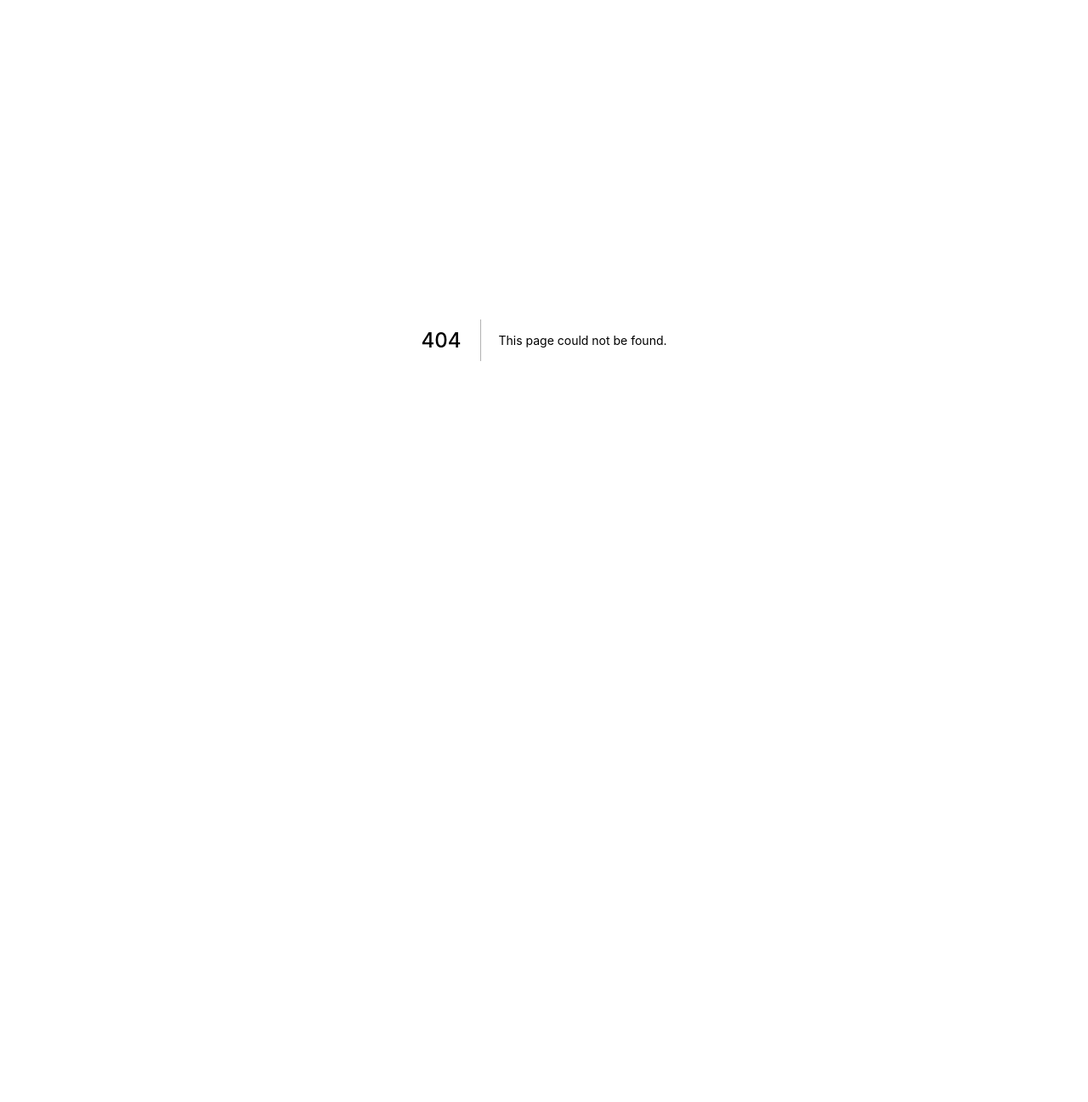
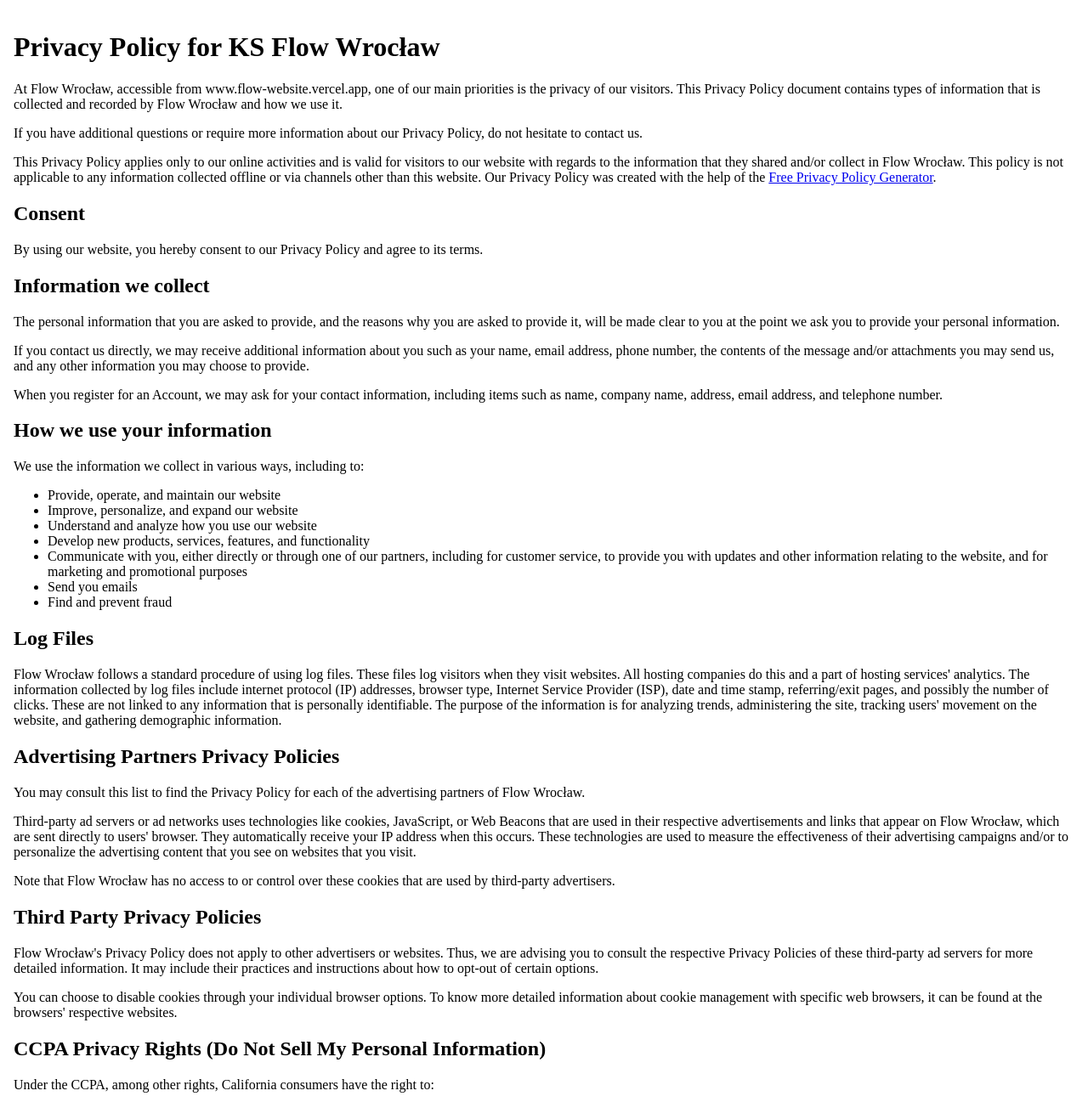
Before and after one commit to pmilanowicz/flow-website, a Next.js app: page /privacy-policy in a window 1280 px wide. Before the commit this address had no page. Shown: the top 1297 px of the page at 85% size. Before the commit the page ends 800 px from the top, so only its background shows below. Built offline with nearby package versions, Linux system fonts and the light colour scheme.

Commit message:
feat: added privacy policy

```diff
--- /dev/null
+++ b/pages/privacy-policy/index.js
@@ -0,0 +1,87 @@
+import { Grid } from "@mui/material";
+
+export default function Home() {
+    return (
+        <Grid container>
+            <Grid item padding={2}>
+                <h1>Privacy Policy for KS Flow Wrocław</h1>
+
+                <p>At Flow Wrocław, accessible from www.flow-website.vercel.app, one of our main priorities is the privacy of our visitors. This Privacy Policy document contains types of information that is collected and recorded by Flow Wrocław and how we use it.</p>
+
+                <p>If you have additional questions or require more information about our Privacy Policy, do not hesitate to contact us.</p>
+
+                <p>This Privacy Policy applies only to our online activities and is valid for visitors to our website with regards to the information that they shared and/or collect in Flow Wrocław. This policy is not applicable to any information collected offline or via channels other than this website. Our Privacy Policy was created with the help of the <a href="https://www.privacypolicygenerator.info">Free Privacy Policy Generator</a>.</p>
+
+                <h2>Consent</h2>
+
+                <p>By using our website, you hereby consent to our Privacy Policy and agree to its terms.</p>
+
+                <h2>Information we collect</h2>
+
+                <p>The personal information that you are asked to provide, and the reasons why you are asked to provide it, will be made clear to you at the point we ask you to provide your personal information.</p>
+                <p>If you contact us directly, we may receive additional information about you such as your name, email address, phone number, the contents of the message and/or attachments you may send us, and any other information you may choose to provide.</p>
+                <p>When you register for an Account, we may ask for your contact information, including items such as name, company name, address, email address, and telephone number.</p>
+
+                <h2>How we use your information</h2>
+
+                <p>We use the information we collect in various ways, including to:</p>
+
+                <ul>
+                    <li>Provide, operate, and maintain our website</li>
+                    <li>Improve, personalize, and expand our website</li>
+                    <li>Understand and analyze how you use our website</li>
+                    <li>Develop new products, services, features, and functionality</li>
+                    <li>Communicate with you, either directly or through one of our partners, including for customer service, to provide you with updates and other information relating to the website, and for marketing and promotional purposes</li>
+                    <li>Send you emails</li>
+                    <li>Find and prevent fraud</li>
+                </ul>
+
+                <h2>Log Files</h2>
+
+                <p>Flow Wrocław follows a standard procedure of using log files. These files log visitors when they visit websites. All hosting companies do this and a part of hosting services' analytics. The information collected by log files include internet protocol (IP) addresses, browser type, Internet Service Provider (ISP), date and time stamp, referring/exit pages, and possibly the number of clicks. These are not linked to any information that is personally identifiable. The purpose of the information is for analyzing trends, administering the site, tracking users' movement on the website, and gathering demographic information.</p>
+
+
+
+
+                <h2>Advertising Partners Privacy Policies</h2>
+
+                <p>You may consult this list to find the Privacy Policy for each of the advertising partners of Flow Wrocław.</p>
+
+                <p>Third-party ad servers or ad networks uses technologies like cookies, JavaScript, or Web Beacons that are used in their respective advertisements and links that appear on Flow Wrocław, which are sent directly to users' browser. They automatically receive your IP address when this occurs. These technologies are used to measure the effectiveness of their advertising campaigns and/or to personalize the advertising content that you see on websites that you visit.</p>
+
+                <p>Note that Flow Wrocław has no access to or control over these cookies that are used by third-party advertisers.</p>
+
+                <h2>Third Party Privacy Policies</h2>
+
+                <p>Flow Wrocław's Privacy Policy does not apply to other advertisers or websites. Thus, we are advising you to consult the respective Privacy Policies of these third-party ad servers for more detailed information. It may include their practices and instructions about how to opt-out of certain options. </p>
+
+                <p>You can choose to disable cookies through your individual browser options. To know more detailed information about cookie management with specific web browsers, it can be found at the browsers' respective websites.</p>
+
+                <h2>CCPA Privacy Rights (Do Not Sell My Personal Information)</h2>
+
+                <p>Under the CCPA, among other rights, California consumers have the right to:</p>
+                <p>Request that a business that collects a consumer's personal data disclose the categories and specific pieces of personal data that a business has collected about consumers.</p>
+                <p>Request that a business delete any personal data about the consumer that a business has collected.</p>
+                <p>Request that a business that sells a consumer's personal data, not sell the consumer's personal data.</p>
+                <p>If you make a request, we have one month to respond to you. If you would like to exercise any of these rights, please contact us.</p>
+
+                <h2>GDPR Data Protection Rights</h2>
+
+                <p>We would like to make sure you are fully aware of all of your data protection rights. Every user is entitled to the following:</p>
+                <p>The right to access – You have the right to request copies of your personal data. We may charge you a small fee for this service.</p>
+                <p>The right to rectification – You have the right to request that we correct any information you believe is inaccurate. You also have the right to request that we complete the information you believe is incomplete.</p>
+                <p>The right to erasure – You have the right to request that we erase your personal data, under certain conditions.</p>
+                <p>The right to restrict processing – You have the right to request that we restrict the processing of your personal data, under certain conditions.</p>
+                <p>The right to object to processing – You have the right to object to our processing of your personal data, under certain conditions.</p>
+                <p>The right to data portability – You have the right to request that we transfer the data that we have collected to another organization, or directly to you, under certain conditions.</p>
+                <p>If you make a request, we have one month to respond to you. If you would like to exercise any of these rights, please contact us.</p>
+
+                <h2>Children's Information</h2>
+
+                <p>Another part of our priority is adding protection for children while using the internet. We encourage parents and guardians to observe, participate in, and/or monitor and guide their online activity.</p>
+
+                <p>Flow Wrocław does not knowingly collect any Personal Identifiable Information from children under the age of 13. If you think that your child provided this kind of information on our website, we strongly encourage you to contact us immediately and we will do our best efforts to promptly remove such information from our records.</p>
+            </Grid>
+        </Grid>
+    )
+}
```
